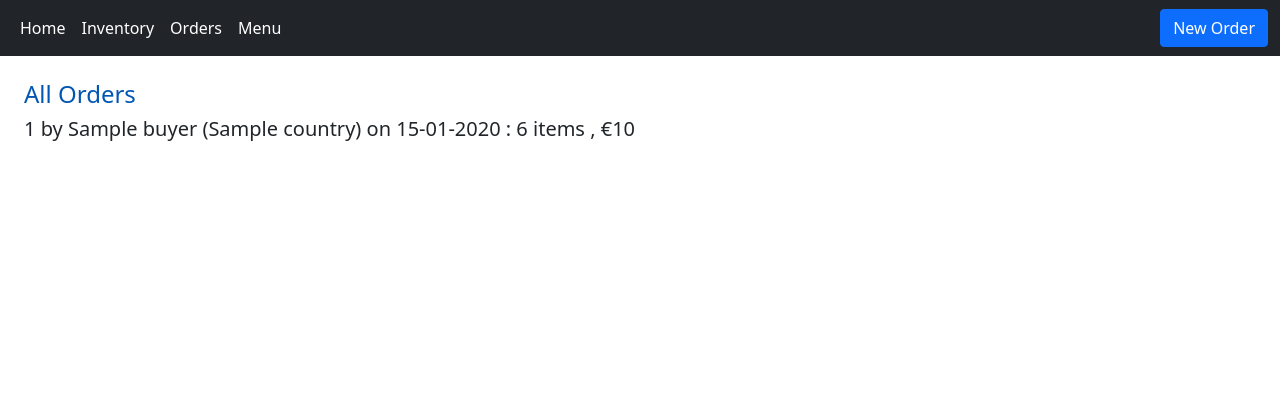
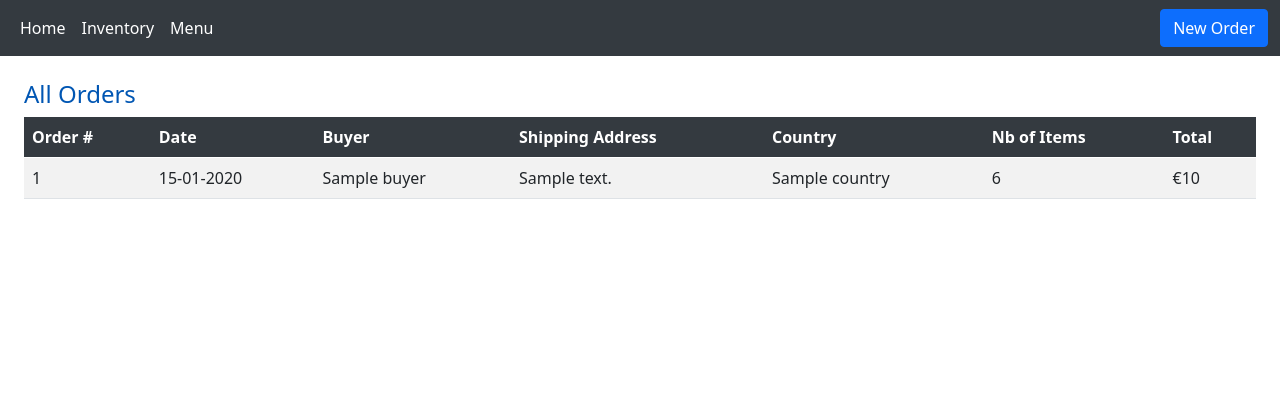
Before and after one commit to tlize/DiscogsAppV2, a Symfony app: template templates/order/list.html.twig in a window 1280 px wide. Shown: the top 420 px of the page. Run offline with Twig, Linux system fonts and the light colour scheme; the template is opened without the code that fills it: most values are stand-ins (such as "Sample title", 1, 10 or a date in 2020); some libraries are stand-ins or nearby versions.

Commit message:
Initial Commit

```diff
--- a/public/css/myStyle.css
+++ b/public/css/myStyle.css
@@ -1,16 +1,3 @@
-@font-face {
-    font-family: 'icomoon';
-    src: url('../fonts/icomoon.eot?1isyqe');
-    src: url('../fonts/icomoon.eot?1isyqe#iefix') format('embedded-opentype'),
-    url('../fonts/icomoon.ttf?1isyqe') format('truetype'),
-    url('../fonts/icomoon.woff?1isyqe') format('woff'),
-    url('../fonts/icomoon.svg?1isyqe#icomoon') format('svg');
-    font-weight: normal;
-    font-style: normal;
-    font-display: block;
-}
-
-
 /* specificity : 0.0.1*/
 h4 {
     color: #0056b3;
@@ -40,6 +27,11 @@ input, footer input {
 
 
 /* specificity : 0.1.0*/
+.bg-dark {
+    background-color: #343a40 !important;
+}
+
+/* specificity : 0.1.0*/
 .flash {
     padding: 20px;
     display: block;
@@ -58,28 +50,18 @@ input, footer input {
     background-color: #AA3333;
 }
 
-/* specificity : 0.1.0*/
-.navbar-dark {
-    color: #ffffff;
-}
-
-/* specificity : 0.1.0*/
-.emLink {
-    color: #0056b3;
-}
-
-/* specificity : 0.1.0*/
-.background {
-    background-image: url("../img/records.jpg");
-    background-size: cover;
-    position: fixed;
-    top: 0;
-    bottom: 0;
-    left: 0;
-    right: 0;
-    opacity: .5;
-    z-index: -1;
-}
+/*!* specificity : 0.1.0*!*/
+/*.background {*/
+/*    background-image: url("../img/records.jpg");*/
+/*    background-size: cover;*/
+/*    position: fixed;*/
+/*    top: 0;*/
+/*    bottom: 0;*/
+/*    left: 0;*/
+/*    right: 0;*/
+/*    opacity: .5;*/
+/*    z-index: -1;*/
+/*}*/
 
 
 /* specificity : 0.0.1, 0.0.2, 0.0.2, 0.0.2, 0.1.1*/
@@ -90,24 +72,8 @@ a, h5 a, table a, footer a, .navbar a {
 
 /* specificity : 0.1.1*/
 .thead-dark tr {
-    background: #343A40FF;
+    background: #343a40;
     color: #ffffff;
-}
-
-/* specificity : 0.1.1*/
-input[type=submit] {
-    width: 100%;
-    background-color: #0069d9;
-    color: #ffffff;
-    border: none;
-    border-radius: 4px;
-    cursor: pointer;
-}
-
-
-/* specificity : 0.1.2*/
-th textarea:hover {
-    cursor: pointer;
 }
 
 
--- a/src/Repository/ItemRepository.php
+++ b/src/Repository/ItemRepository.php
@@ -83,7 +83,7 @@ class ItemRepository extends ServiceEntityRepository
                 FROM App\Entity\Item i
                 WHERE i.status = 'Sold'
                 GROUP BY i.artist
-                ORDER BY total DESC
+                ORDER BY total DESC, nbItems DESC
         ";
         return $em->createQuery($dql)->getResult();
     }
@@ -96,7 +96,7 @@ class ItemRepository extends ServiceEntityRepository
                 FROM App\Entity\Item i
                 WHERE i.status = 'Sold'
                 GROUP BY i.label
-                ORDER BY total DESC
+                ORDER BY total DESC, nbItems DESC
         ";
         return $em->createQuery($dql)->getResult();
     }
--- a/src/Repository/OrderRepository.php
+++ b/src/Repository/OrderRepository.php
@@ -36,7 +36,7 @@ class OrderRepository extends ServiceEntityRepository
             SELECT o.country, COUNT(o.orderNum) AS nbOrders, SUM(o.total) AS totalAmount, AVG(o.total) AS avgAmount
                 FROM App\Entity\Order o
                 GROUP BY o.country
-                ORDER BY nbOrders DESC
+                ORDER BY nbOrders DESC, totalAmount DESC
         ";
         return $em->createQuery($dql)->getResult();
     }
--- a/templates/inc/nav.html.twig
+++ b/templates/inc/nav.html.twig
@@ -1,4 +1,4 @@
-<nav class="navbar sticky-top navbar-expand navbar-dark bg-dark row">
+<nav id="myNavBar" class="navbar sticky-top navbar-expand navbar-dark bg-dark row">
     <div class="collapse navbar-collapse" id="navbarSupportedContent">
         <ul class="navbar-nav me-auto mb-2 mb-lg-0">
             <li class="nav-item">
@@ -6,15 +6,26 @@
                     <div>Home</div>
                 </a>
             </li>
-            <li class="nav-item">
-                <a class="nav-link active" href="{{ path('item_list') }}">
+            <li class="nav-item dropdown">
+                <a class="nav-link active" href="#" role="button" data-bs-toggle="dropdown"
+                aria-expanded="false">
                     Inventory
                 </a>
-            </li>
-            <li class="nav-item">
-                <a class="nav-link active" href="{{ path('order_list') }}">
-                    Orders
-                </a>
+                <div class="dropdown-menu" aria-labelledby="navbarDropdown">
+                    <a class="dropdown-item" href="{{ path('item_list') }}">
+                        All Items
+                    </a>
+                    <a class="dropdown-item" href="{{ path('item_for_sale') }}">
+                        Items For Sale
+                    </a>
+                    <a class="dropdown-item" href="{{ path('item_sold') }}">
+                        Sold Items
+                    </a>
+                    <div class="dropdown-divider"></div>
+                    <a class="dropdown-item" href="{{ path('item_add') }}">
+                        Add an Item
+                    </a>
+                </div>
             </li>
             <li class="nav-item dropdown">
                 <a class="nav-link active" href="#" id="navbarDropdown" role="button" data-bs-toggle="dropdown"
@@ -22,6 +33,10 @@
                     Menu
                 </a>
                 <div class="dropdown-menu" aria-labelledby="navbarDropdown">
+                    <a class="dropdown-item" href="{{ path('order_list') }}">
+                        All Orders
+                    </a>
+                    <div class="dropdown-divider"></div>
                     <a class="dropdown-item" href="{{ path('best_artists_list') }}">
                         Best bands / artists
                     </a>
@@ -32,11 +47,6 @@
                         Best countries
                     </a>
                     <div class="dropdown-divider"></div>
-                    <a class="dropdown-item" href="{{ path('item_add') }}">
-                        New Item
-                    </a>
-                    <div class="dropdown-divider">
-                    </div>
                     <a class="dropdown-item" href="">
                         All users
                     </a>
--- a/templates/order/list.html.twig
+++ b/templates/order/list.html.twig
@@ -6,24 +6,68 @@
     <h4>
         All Orders
     </h4>
-
+    <table class="table table-hover table-striped">
+        <thead class="thead-dark">
+        <tr>
+            <th>
+                Order #
+            </th>
+            <th>
+                {{ knp_pagination_sortable(orders, 'Date', 'o.orderDate') }}
+            </th>
+            <th>
+                Buyer
+            </th>
+            <th>
+                Shipping Address
+            </th>
+            <th>
+                {{ knp_pagination_sortable(orders, 'Country', 'o.country') }}
+            </th>
+            <th>
+                Nb of Items
+            </th>
+            <th>
+                {{ knp_pagination_sortable(orders, 'Total', 'o.total') }}
+            </th>
+        </tr>
+        </thead>
+        <tbody>
         {% for order in orders %}
-        <h5>
-            <a href="{{ path('order_detail', {'id' : order.id}) }}">
+            <tr>
+                <td>
+                    <a href="{{ path('order_detail', {'id': order.id}) }}">
                         {{ order.orderNum }}
                     </a>
-            by {{ order.buyer }}
-            (<a href="{{ path('country_detail', {'country' : order.country}) }}">{{ order.country }}</a>)
-            on {{ order.orderDate | date("d-m-Y") }} :
-            {% if order.orderItems | length == 1 %}
-                1 item
+                </td>
+                <td>
+                    {{ order.orderDate | date("d-m-Y") }}
+                </td>
+                <td>
+                    {{ order.buyer }}
+                </td>
+                <td>
+                    {% if order.shippingAddress | length > 100 %}
+                        {{ [order.shippingAddress | slice(0,100), '...'] | join }}
                     {% else %}
-                {{ order.orderItems | length }} items
+                        {{ order.shippingAddress }}
                     {% endif %}
-            , €{{ order.total | number_format }}
-        </h5>
+                </td>
+                <td>
+                    <a href="{{ path('country_detail', {'country': order.country}) }}">
+                        {{ order.country }}
+                    </a>
+                </td>
+                <td>
+                    {{ order.orderItems | length }}
+                </td>
+                <td>
+                    €{{ order.total | number_format }}
+                </td>
+            </tr>
         {% endfor %}
-
+        </tbody>
+    </table>
     <div class="pagination">
         {{ knp_pagination_render(orders) }}
     </div>
```
Also changed, not shown: other parts of public/css/myStyle.css (+1 -112 lines), templates/item/forsale.html.twig (+1 -7 lines), templates/item/list.html.twig (+1 -8 lines), templates/item/sold.html.twig (+1 -8 lines). Lines whose indentation alone changed are shown as unchanged.
